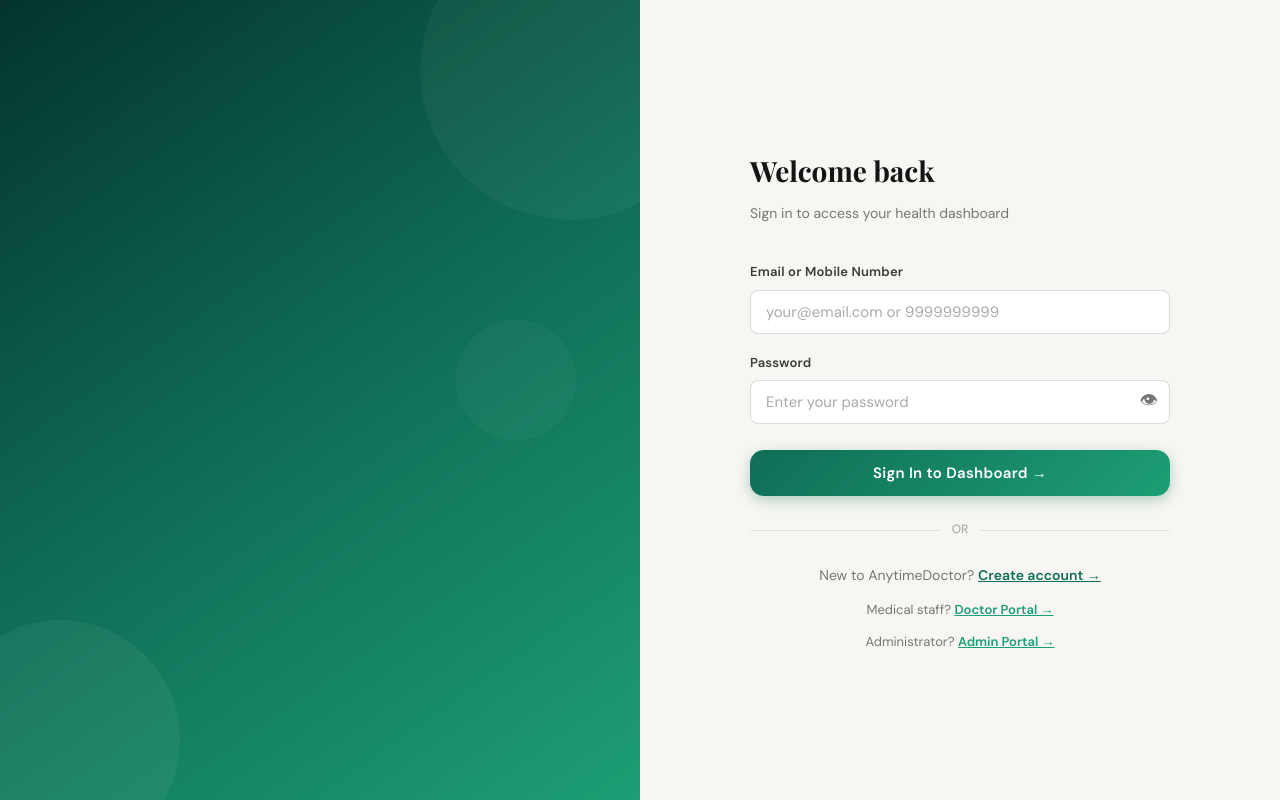
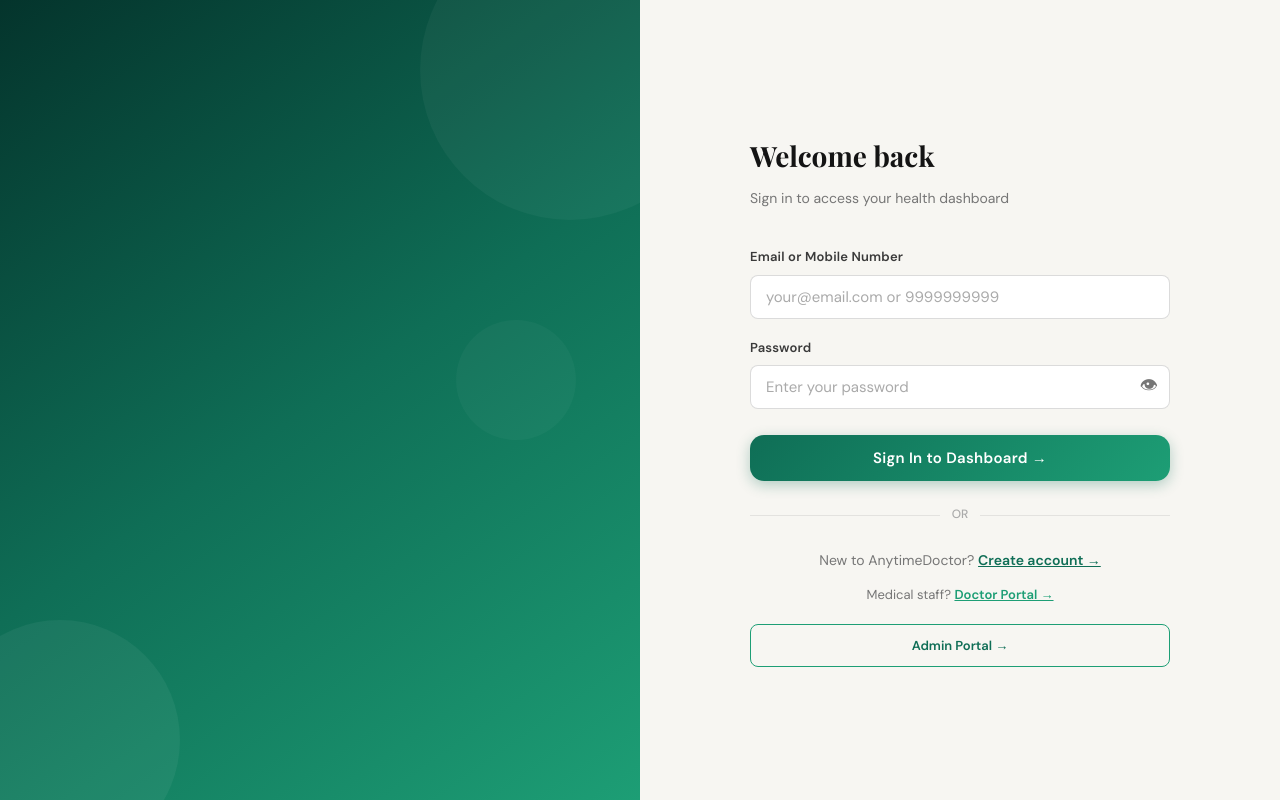
Before and after one commit to rohithchalla97/anytime-doctor, a React (Create React App) app in the folder frontend/: page /login in a window 1280 px wide. Built offline with nearby package versions, Linux system fonts and the light colour scheme; no server answers.

Commit message:
Add visible admin button to patient login

```diff
--- a/frontend/src/pages/LoginPage.js
+++ b/frontend/src/pages/LoginPage.js
@@ -168,10 +168,10 @@ export default function LoginPage() {
             Medical staff?{' '}
             <Link to="/doctor/login" style={{ color:'var(--g600)', fontWeight:600 }}>Doctor Portal →</Link>
           </p>
-          <p style={{ textAlign:'center', fontSize:13, color:'var(--text3)', marginTop:10 }}>
-            Administrator?{' '}
-            <Link to="/admin" style={{ color:'var(--g600)', fontWeight:600 }}>Admin Portal →</Link>
-          </p>
+          <Link to="/admin" className="btn btn-outline btn-full"
+            style={{ marginTop:18, textDecoration:'none', fontSize:13 }}>
+            Admin Portal →
+          </Link>
         </div>
       </div>
     </div>
```
